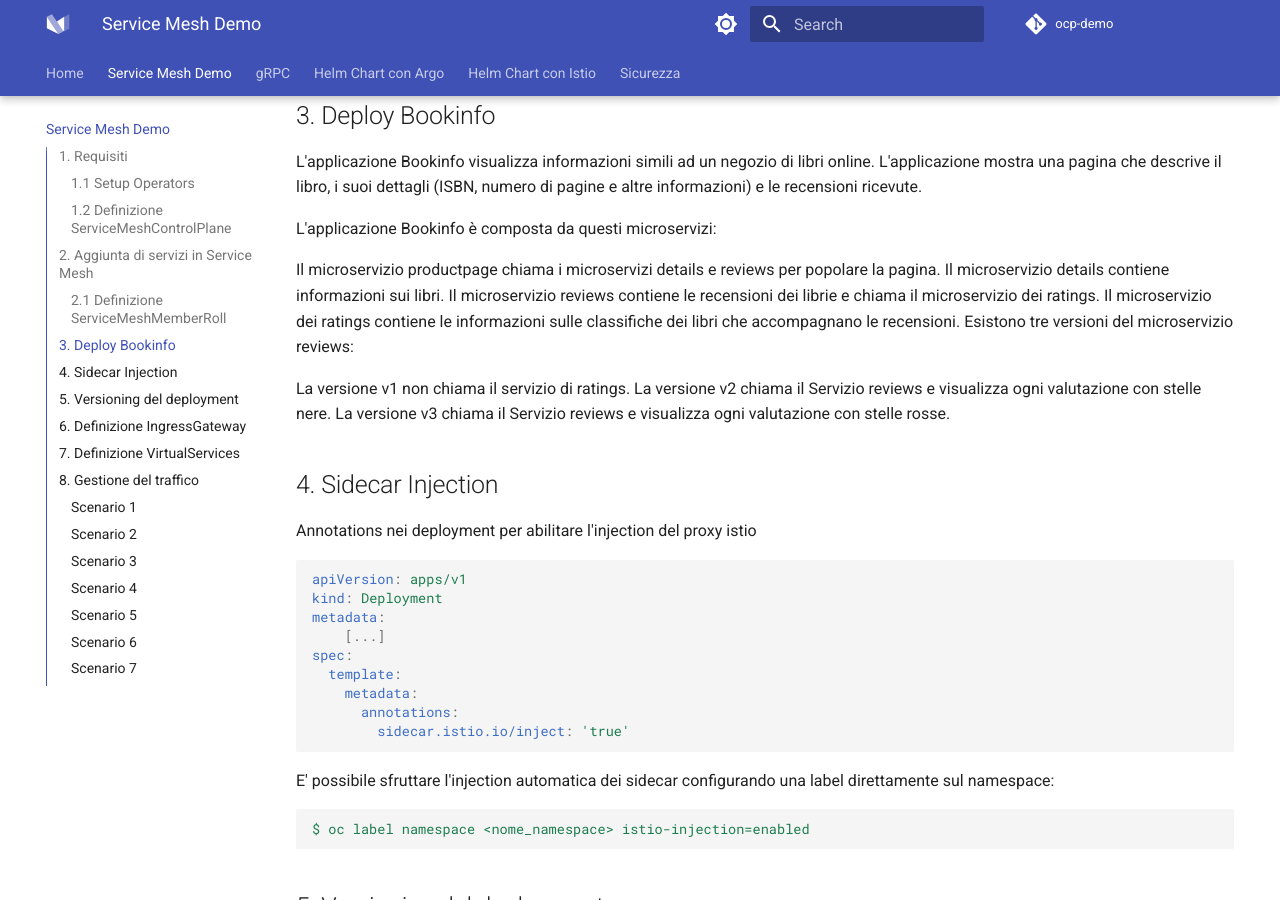
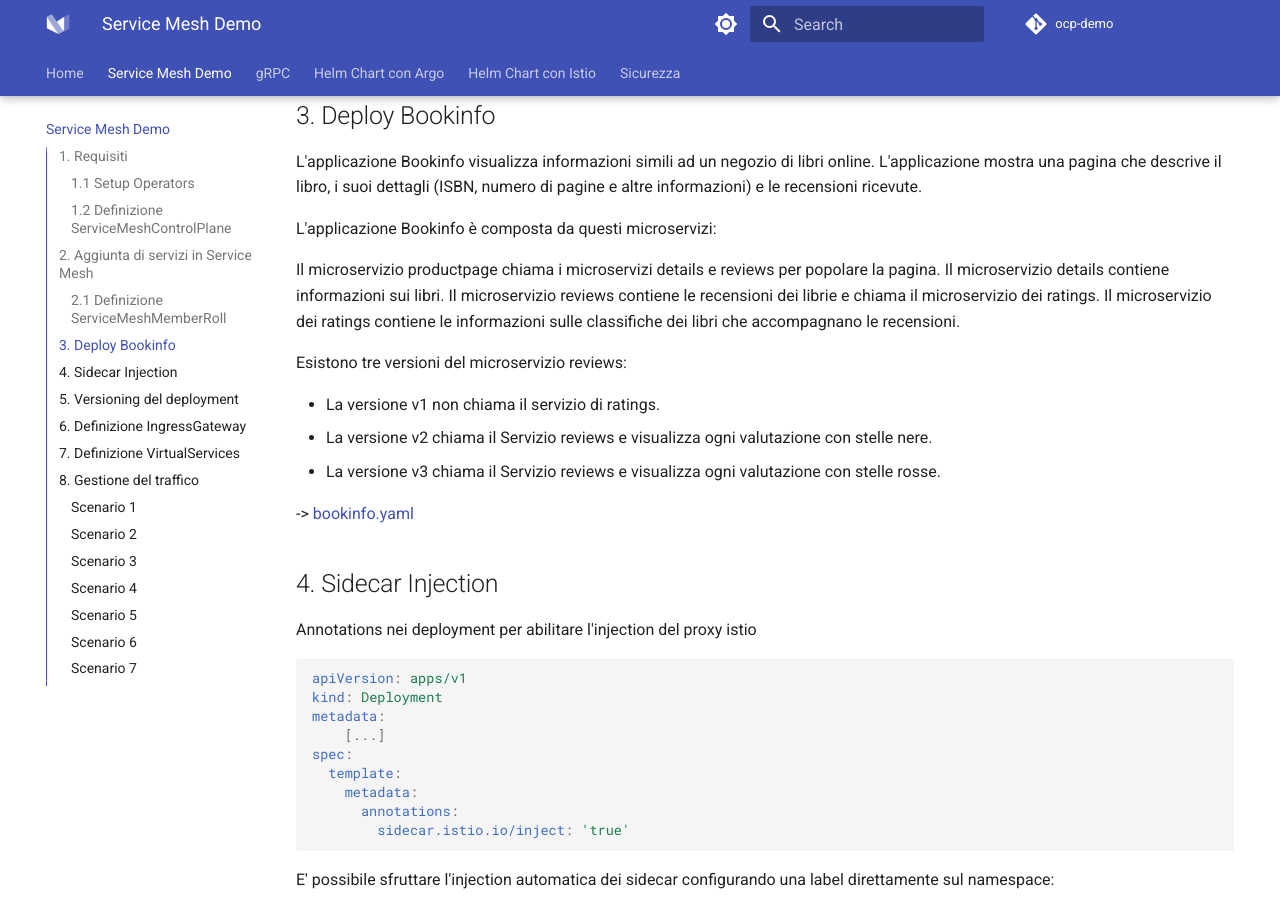
Before and after one commit to nictore/ocp-demo, an MkDocs documentation site: the page built from docs/2servmeshdemo.md, in a window 1280 px wide and 900 px high, scrolled down 1897 px. Built offline with MkDocs 1.6.1 and Material for MkDocs 9.7.7, drawn with Linux system fonts in a browser that asks for light colours; comment, search, counter and statistics services are not loaded.

Commit message:
bookinfo update

```diff
--- a/docs/2servmeshdemo.md
+++ b/docs/2servmeshdemo.md
@@ -83,11 +83,14 @@ Il microservizio productpage chiama i microservizi details e reviews per popolar
 Il microservizio details contiene informazioni sui libri.
 Il microservizio reviews contiene le recensioni dei librie e chiama il microservizio dei ratings.
 Il microservizio dei ratings contiene le informazioni sulle classifiche dei libri che accompagnano le recensioni.
+
 Esistono tre versioni del microservizio reviews:
 
-La versione v1 non chiama il servizio di ratings.
-La versione v2 chiama il Servizio reviews e visualizza ogni valutazione con stelle nere.
-La versione v3 chiama il Servizio reviews e visualizza ogni valutazione con stelle rosse.
+- La versione v1 non chiama il servizio di ratings.
+- La versione v2 chiama il Servizio reviews e visualizza ogni valutazione con stelle nere.
+- La versione v3 chiama il Servizio reviews e visualizza ogni valutazione con stelle rosse.
+
+-> [bookinfo.yaml](https://raw.githubusercontent.com/nictore/ocp-demo/refs/heads/main/mesh/bookinfo.yaml)
 
 ## 4. Sidecar Injection
 
```
Also changed, not shown: 1 other file.
